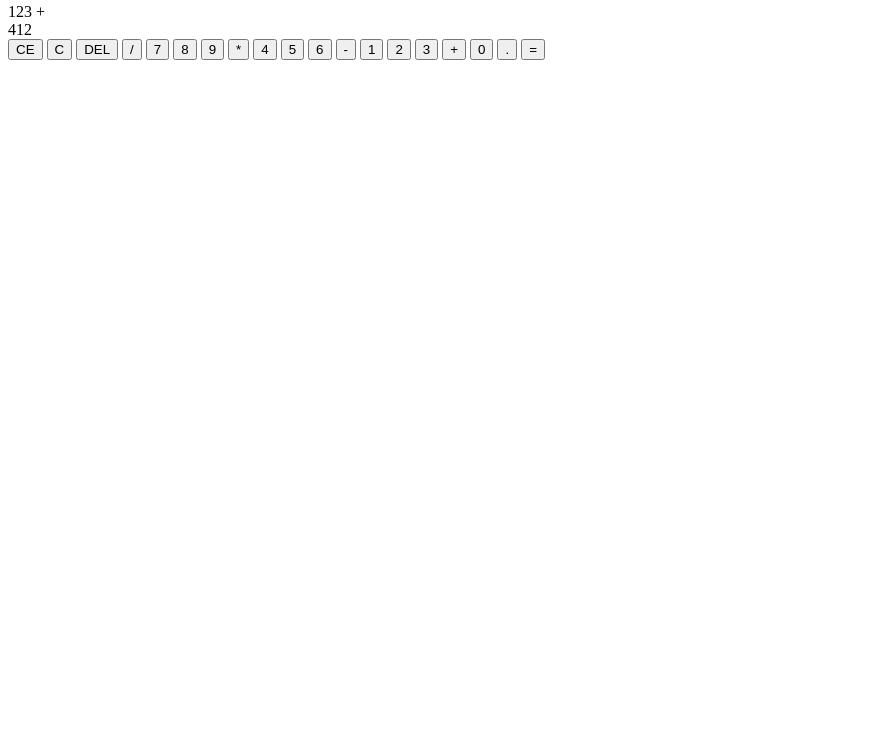
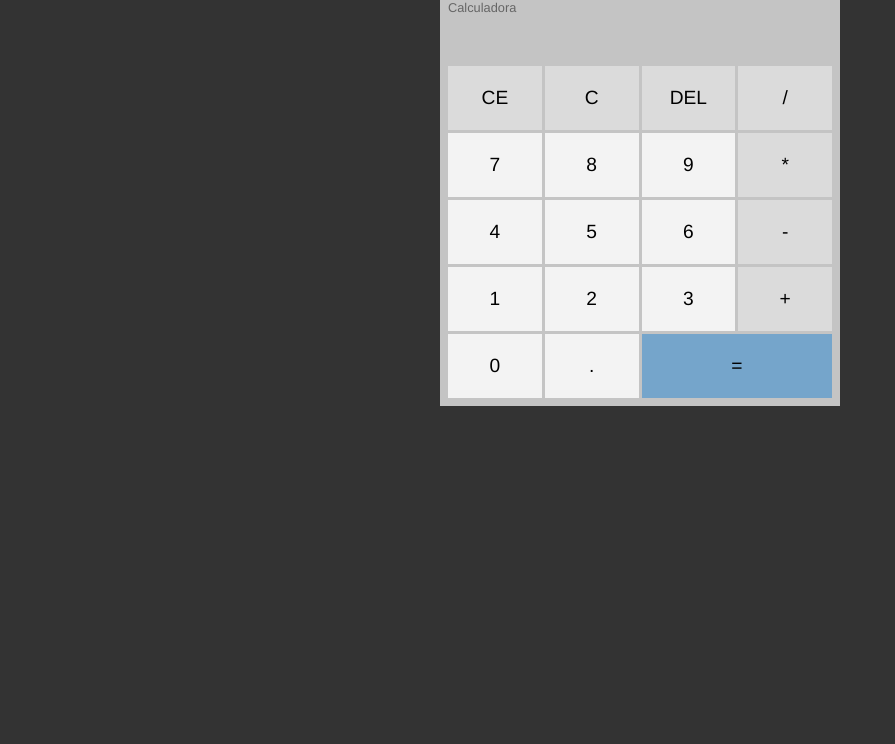
Before and after one commit to borginho0/Calculadora, a plain HTML site: page index.html in a window 1280 px wide. Shown: the part 56-800 px from the top of the page, without its empty margins (0-895 px from the left). Drawn offline with Linux system fonts and the light colour scheme.

Commit message:
CSS finalizado

```diff
--- a/css/style.css
+++ b/css/style.css
@@ -0,0 +1,84 @@
+* {
+    margin: 0;
+    padding: 0;
+    box-sizing: border-box;
+    font-family: Helvetica;
+}
+
+body {
+    background-color: #333;
+    display: flex;
+    align-items: center;
+    justify-content: center;
+    padding: 3rem;
+}
+
+#calc {
+    width: 400px;
+    padding: .5rem;
+    background-color: #c4c4c4;
+    color: #000;
+    display: flex;
+    flex-direction: column;
+}
+
+#calc h3 {
+    font-size: .8rem;
+    font-weight: 300;
+    color: #666;
+}
+
+#operations {
+    text-align: right;
+}
+
+#previous-operation {
+    color: #777;
+    padding: .2rem;
+    overflow-wrap: break-word;
+    /* quebra linha quando á muitos numeros */
+    min-height: 1.6rem;
+}
+
+#current-operation {
+    min-height: 1.6rem;
+    font-size: 3rem;
+    font-weight: 700;
+    padding: .2rem;
+    overflow-wrap: break-word;
+}
+
+#buttons-container {
+    display: grid;
+    grid-template-columns: 1fr 1fr 1fr 1fr;
+    /* 4 fr indica 4 colunas */
+    gap: 0.188rem;
+}
+
+#buttons-container button {
+    border: 1px solid transparent;
+    border-radius: 0;
+    height: 4rem;
+    font-size: 1.2rem;
+    background-color: #dbdbdb;
+    cursor: pointer;
+}
+
+#buttons-container .number {
+    background-color: #f3f3f3;
+}
+
+#buttons-container button:hover{
+    background-color: #bababa;
+    border-color: #999;
+}
+
+#buttons-container #equal-btn {
+    grid-column: span 2;
+    /* Deixa o botão maior que os outros */
+    background-color: #75a5cb;
+}
+
+#buttons-container #equal-btn:hover {
+    background-color: #3a91d8;
+}
--- a/index.html
+++ b/index.html
@@ -13,8 +13,8 @@
     <div id="calc">
         <h3>Calculadora</h3>
         <div id="operations">
-            <div id="previous-operation">123 +</div>
-            <div id="current-operation">412</div>
+            <div id="previous-operation"></div>
+            <div id="current-operation"></div>
         </div>
         <div id="buttons-container">
             <button>CE</button>
```
